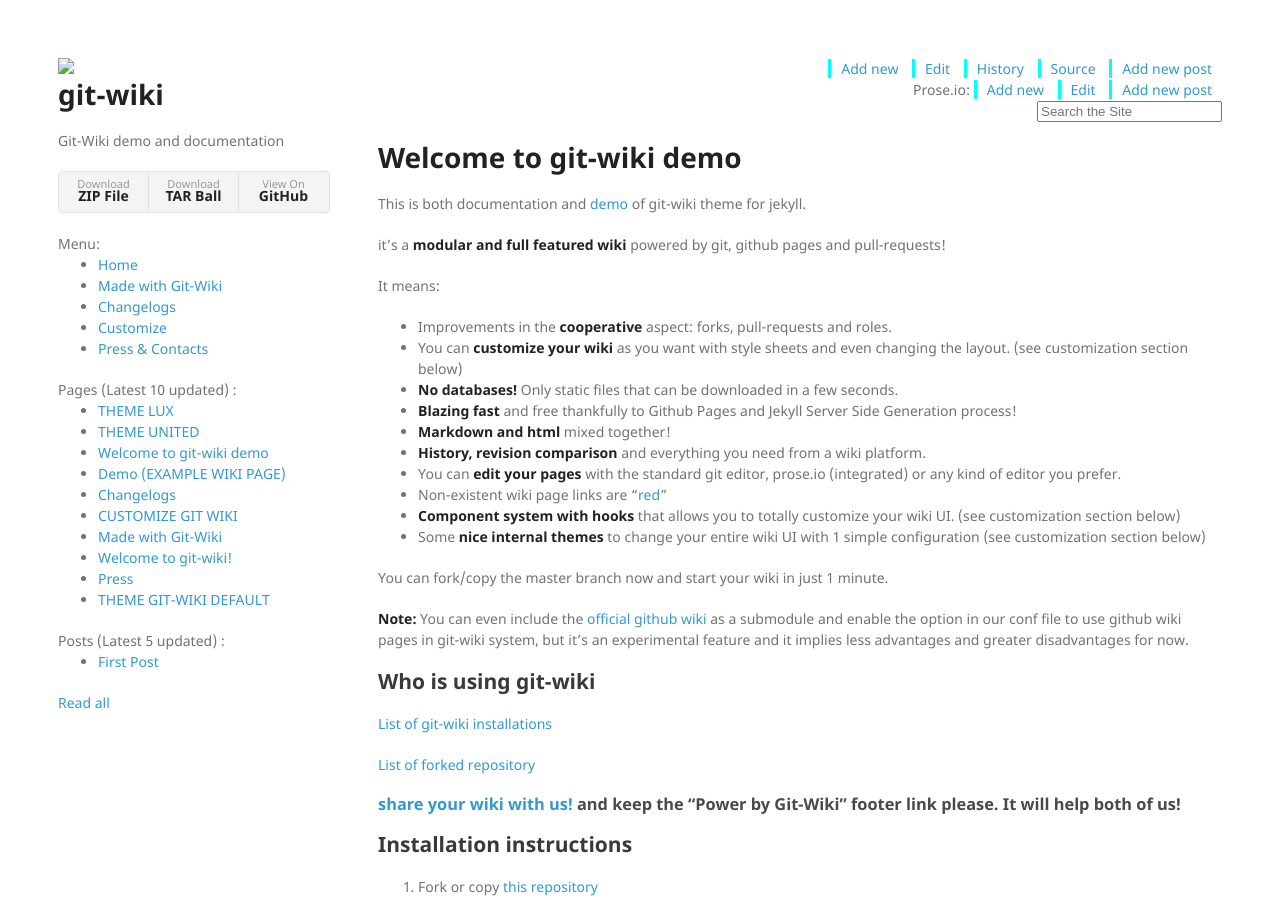
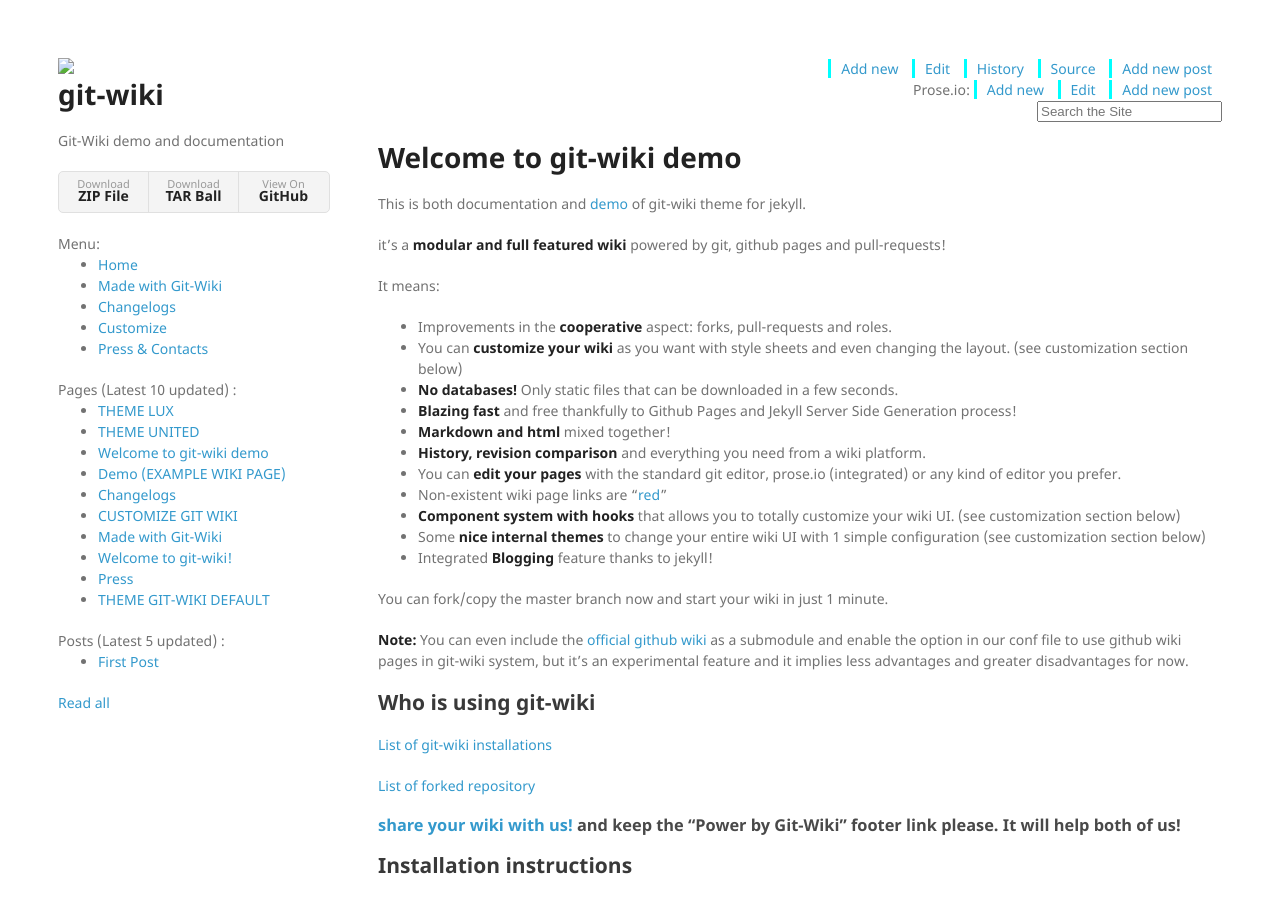
Before and after one commit to Drassil/git-wiki-theme, a Jekyll site: the page built from index.md, in a window 1280 px wide and 900 px high. Built offline with Jekyll 4.4.1, drawn with Linux system fonts in a browser that asks for light colours; nearby versions of some CDN libraries; our own code applies the rules of GitHub Pages for plain Markdown files; comment, search, counter and statistics services are not loaded.

Commit message:
Update index.md

```diff
--- a/index.md
+++ b/index.md
@@ -16,6 +16,7 @@
 * Non-existent wiki page links are "[red](wiki/red.md)"
 * **Component system with hooks** that allows you to totally customize your wiki UI. (see customization section below)
 * Some **nice internal themes** to change your entire wiki UI with 1 simple configuration (see customization section below)
+* Integrated **Blogging** feature thanks to jekyll!
 
 You can fork/copy the master branch now and start your wiki in just 1 minute.
 
```
